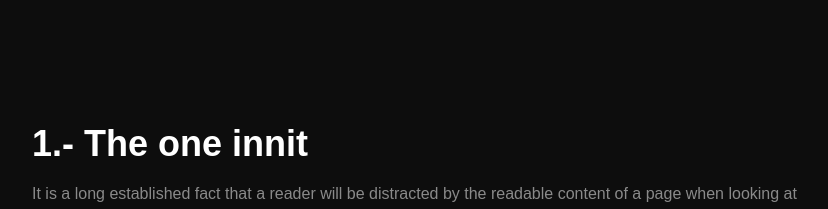
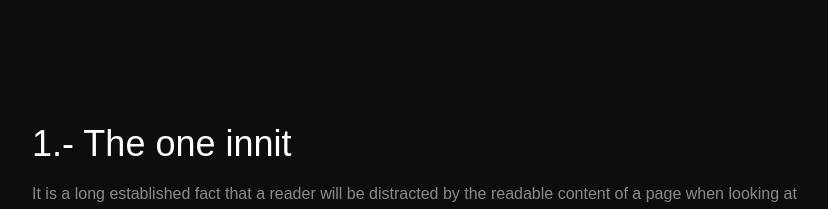
Before and after one commit to lucasjolibois54/lb-fitness, a Next.js app: page /articles/benefitsOfHIIT in a window 1280 px wide. Shown: the part 2100-2309 px from the top of the page, without its empty margins (216-1044 px from the left). Built offline with nearby package versions, Linux system fonts and the light colour scheme.

Commit message:
Update subTextSection.js

```diff
--- a/components/blogs/blog-articles/subTextSection.js
+++ b/components/blogs/blog-articles/subTextSection.js
@@ -5,7 +5,7 @@ function subTextSection(props) {
     <>
          <div className='max-w-4xl mx-auto'>
             <div className='mt-10 3xl:mt-20 mr-7 ml-7'>
-    <h1 className='sm:ml-7 max-w-4xl text-left !leading-tight mt-20 text-white text-4xl xsm:text-3xl sm:text-4xl md:6xl md-lg:text-5xl lg:text-4xl font-semibold '>{props.title}</h1>
+    <h1 className='sm:ml-7 max-w-4xl text-left !leading-tight mt-20 text-white text-4xl xsm:text-3xl sm:text-4xl md:6xl md-lg:text-5xl lg:text-4xl font-medium '>{props.title}</h1>
     <p className='sm:ml-7 sm:mt-4 max-w-3xl mt-6 text-left text-gray-subtext font-extralight'>{props.paragraph}</p>    </div>
     </div>
     </>
```
